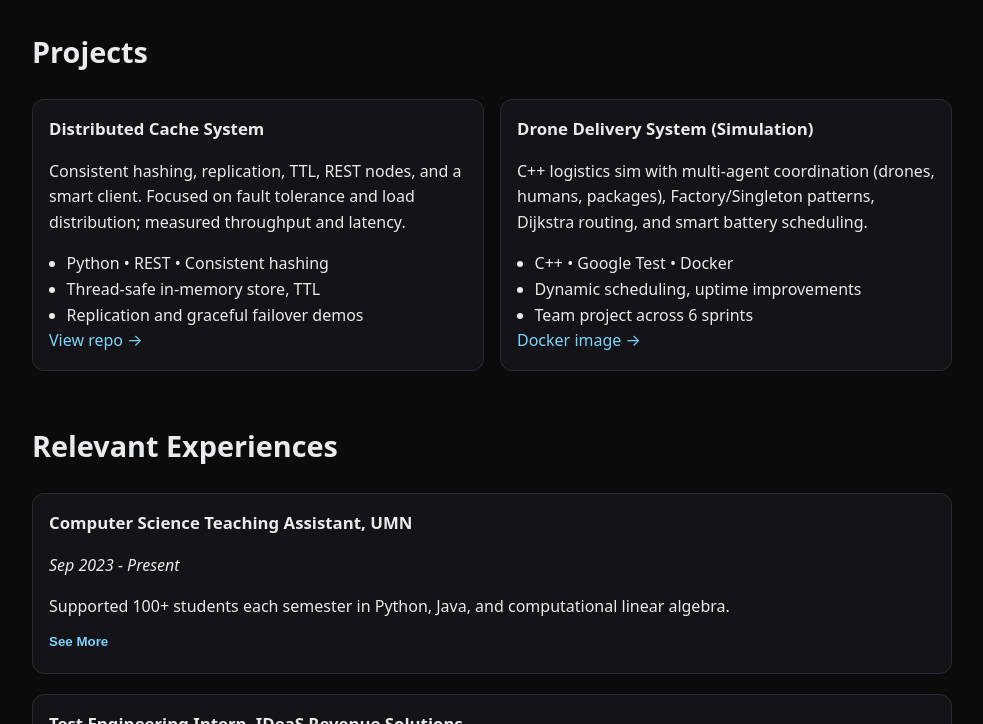
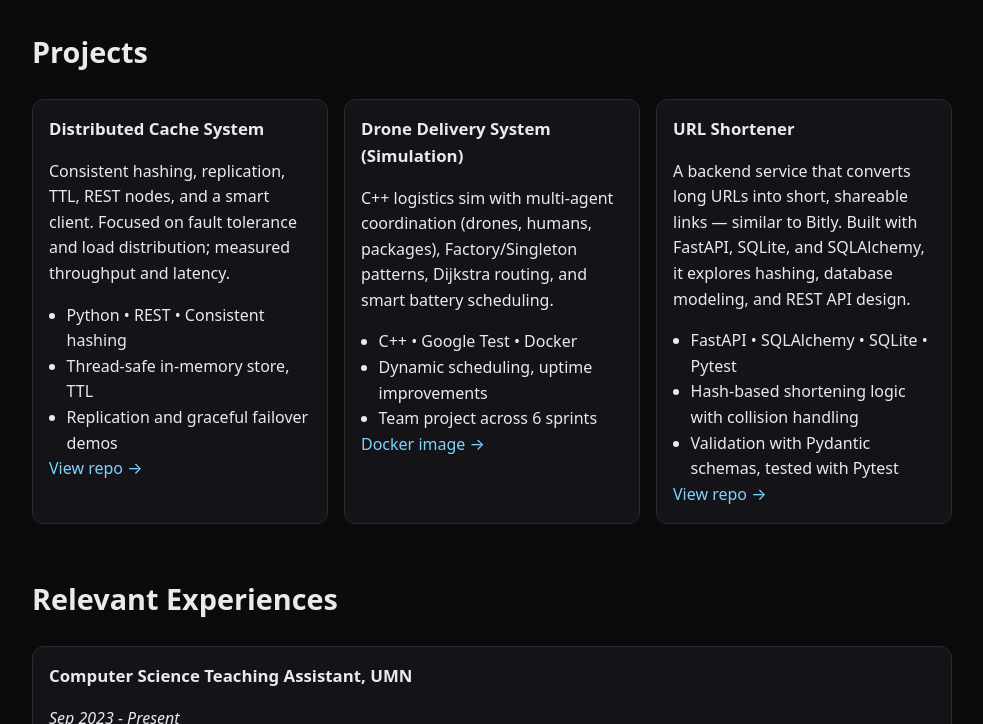
Before and after one commit to Priyaa-18/Priyaa-18.github.io, a plain HTML site: page index.html in a window 1280 px wide. Shown: the part 644-1368 px from the top of the page, without its empty margins (148-1131 px from the left). Drawn offline with Linux system fonts and the light colour scheme.

Commit message:
added 1 more project descrition

```diff
--- a/index.html
+++ b/index.html
@@ -87,6 +87,23 @@
 					</ul>
 					<a class="link" href="https://hub.docker.com/r/sisod008/drone_sim">Docker image →</a>
 				</article>
+
+				<article class="card">
+					<h3>URL Shortener</h3>
+					<p>
+						A backend service that converts long URLs into short, shareable links — similar to Bitly.
+						Built with FastAPI, SQLite, and SQLAlchemy, it explores hashing, database modeling, and REST API
+						design.
+					</p>
+					<ul class="bullets">
+						<li>FastAPI • SQLAlchemy • SQLite • Pytest</li>
+						<li>Hash-based shortening logic with collision handling</li>
+						<li>Validation with Pydantic schemas, tested with Pytest</li>
+					</ul>
+					<a class="link" href="https://github.com/Priyaa-18/url-shortener"
+						aria-label="URL Shortener repo">View repo →</a>
+				</article>
+
 			</div>
 		</section>
 
```
